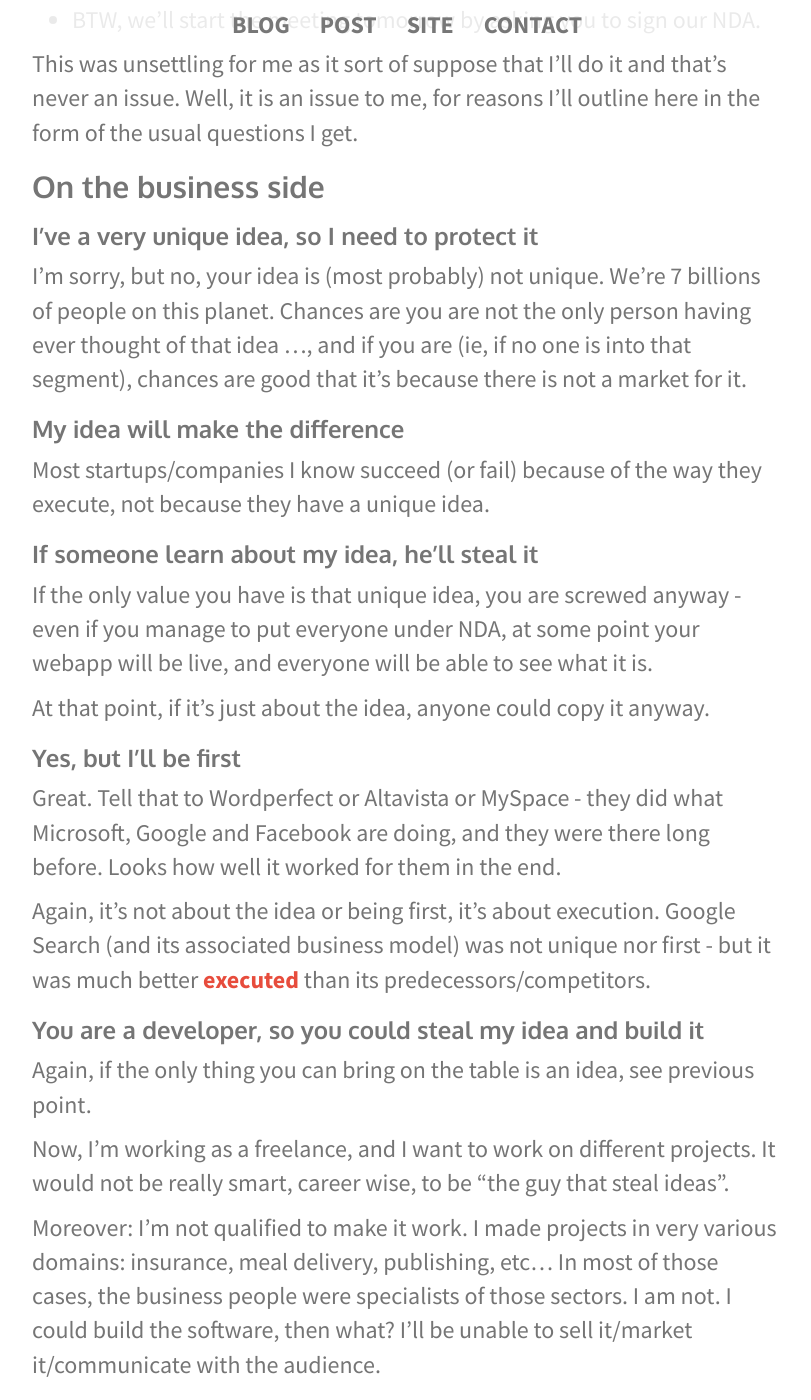
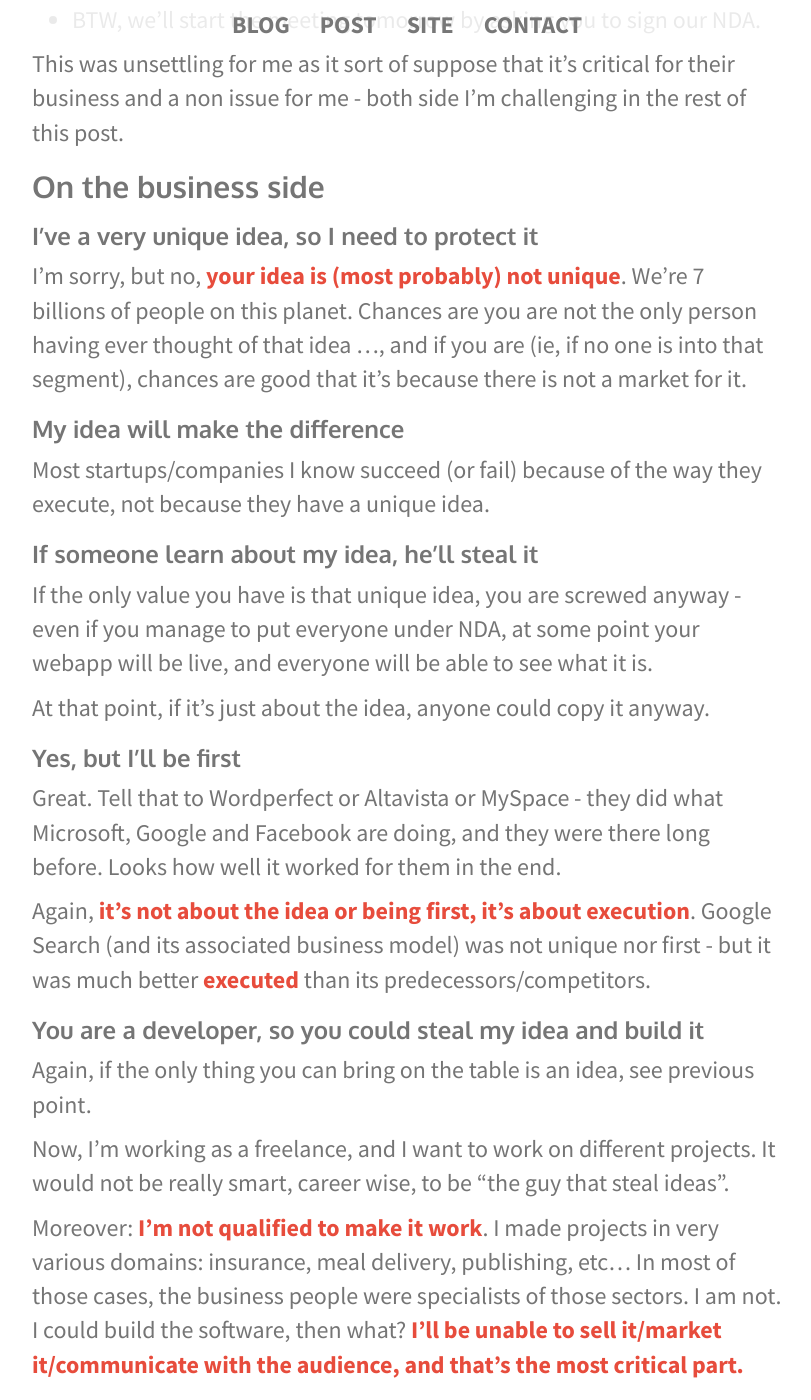
Before and after one commit to vanakenm/blog, a Jekyll site: the page built from _posts/2015-08-09-why-i-wont-sign-your-nda.md, in a window 1280 px wide and 1400 px high, scrolled down 789 px. Shown: the whole window, without its empty margins (233-1044 px from the left). Built offline with Jekyll 4.4.1, drawn with Linux system fonts in a browser that asks for light colours; nearby versions of some CDN libraries; library files that are not in the unit come from our copies; comment, search, counter and statistics services are not loaded; some of the changed text lies outside the part shown.

Commit message:
small fixed to NDA

```diff
--- a/_posts/2015-08-09-why-i-wont-sign-your-nda.md
+++ b/_posts/2015-08-09-why-i-wont-sign-your-nda.md
@@ -6,7 +6,7 @@ date:   2015-08-09 17:00:00
 
 Since I started as a freelance beginning of this year, I had the opportunity to meet a lot of business owners, most of them in the very early stages of their venture. Most of them are coming to me to get either technical advice or to develop their MVP, but most often we start by just having a simple discussion.
 
-I realized some weeks ago that I was basically telling the same things to most of them, but also that it was often useful to them (by their own feedback). So I decided to start a small series of posts more oriented toward business owners, from which this is a first post.
+I realized some weeks ago that I was basically telling the same things to most of them, but also that it was often useful to them (by their own feedback). This posts (and some others to follow) are basically outputs of those various discussions.
 
 ## Context
 
@@ -14,13 +14,13 @@ Even if I'm mostly contacted for my development skills, I usually start by askin
 
 - BTW, we'll start the meeting tomorrow by asking you to sign our NDA.
 
-This was unsettling for me as it sort of suppose that I'll do it and that's never an issue. Well, it is an issue to me, for reasons I'll outline here in the form of the usual questions I get.
+This was unsettling for me as it sort of suppose that it's critical for their business and a non issue for me - both side I'm challenging in the rest of this post.
 
 ## On the business side
 
 ### I've a very unique idea, so I need to protect it
 
-I'm sorry, but no, your idea is (most probably) not unique. We're 7 billions of people on this planet. Chances are you are not the only person having ever thought of that idea ..., and if you are (ie, if no one is into that segment), chances are good that it's because there is not a market for it.
+I'm sorry, but no, *your idea is (most probably) not unique*. We're 7 billions of people on this planet. Chances are you are not the only person having ever thought of that idea ..., and if you are (ie, if no one is into that segment), chances are good that it's because there is not a market for it.
 
 ### My idea will make the difference
 
@@ -36,7 +36,7 @@ At that point, if it's just about the idea, anyone could copy it anyway.
 
 Great. Tell that to Wordperfect or Altavista or MySpace - they did what Microsoft, Google and Facebook are doing, and they were there long before. Looks how well it worked for them in the end.
 
-Again, it's not about the idea or being first, it's about execution. Google Search (and its associated business model) was not unique nor first - but it was much better *executed* than its predecessors/competitors.
+Again, *it's not about the idea or being first, it's about execution*. Google Search (and its associated business model) was not unique nor first - but it was much better *executed* than its predecessors/competitors.
 
 ### You are a developer, so you could steal my idea and build it
 
@@ -44,7 +44,7 @@ Again, if the only thing you can bring on the table is an idea, see previous poi
 
 Now, I'm working as a freelance, and I want to work on different projects. It would not be really smart, career wise, to be "the guy that steal ideas".
 
-Moreover: I'm not qualified to make it work. I made projects in very various domains: insurance, meal delivery, publishing, etc... In most of those cases, the business people were specialists of those sectors. I am not. I could build the software, then what? I'll be unable to sell it/market it/communicate with the audience.
+Moreover: *I'm not qualified to make it work*. I made projects in very various domains: insurance, meal delivery, publishing, etc... In most of those cases, the business people were specialists of those sectors. I am not. I could build the software, then what? *I'll be unable to sell it/market it/communicate with the audience, and that's the most critical part.*
 
 ## On my side
 
```
Also changed, not shown: other parts of _posts/2015-08-09-why-i-wont-sign-your-nda.md (+1 -1 lines).
